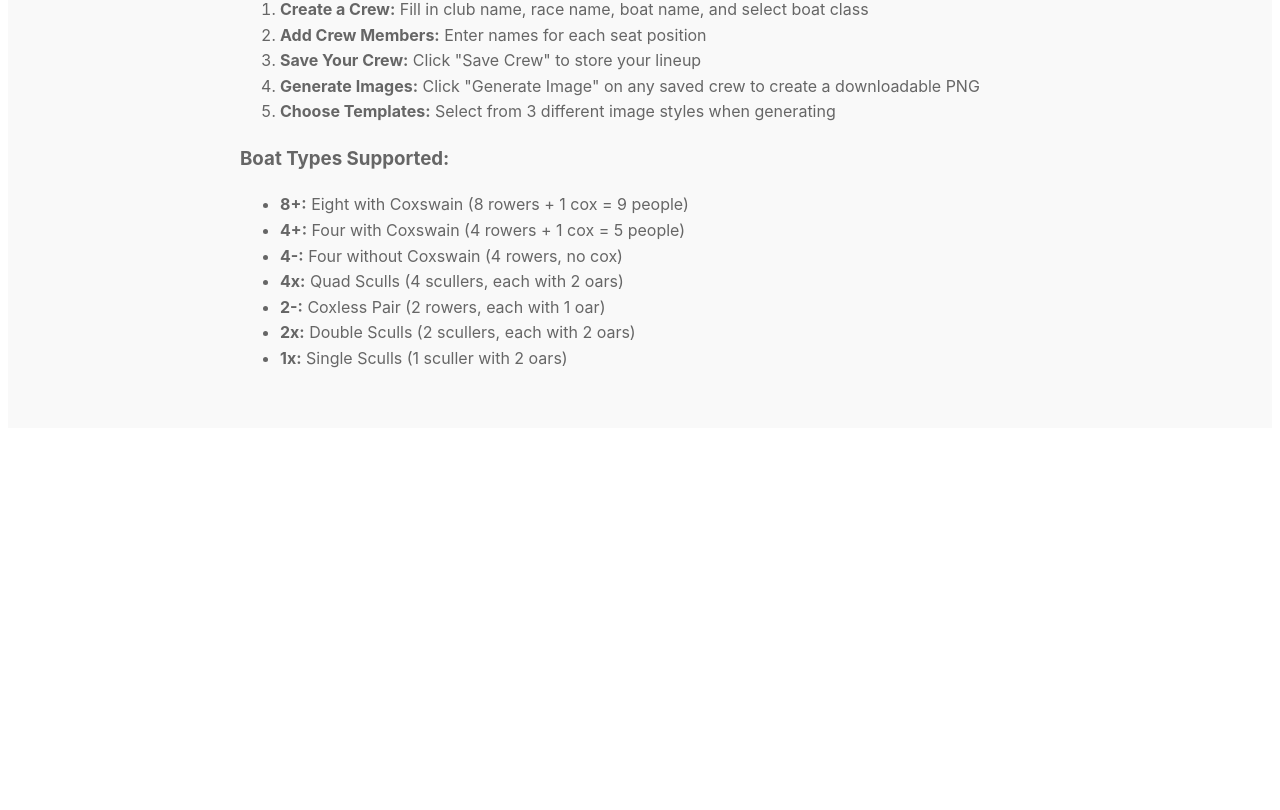
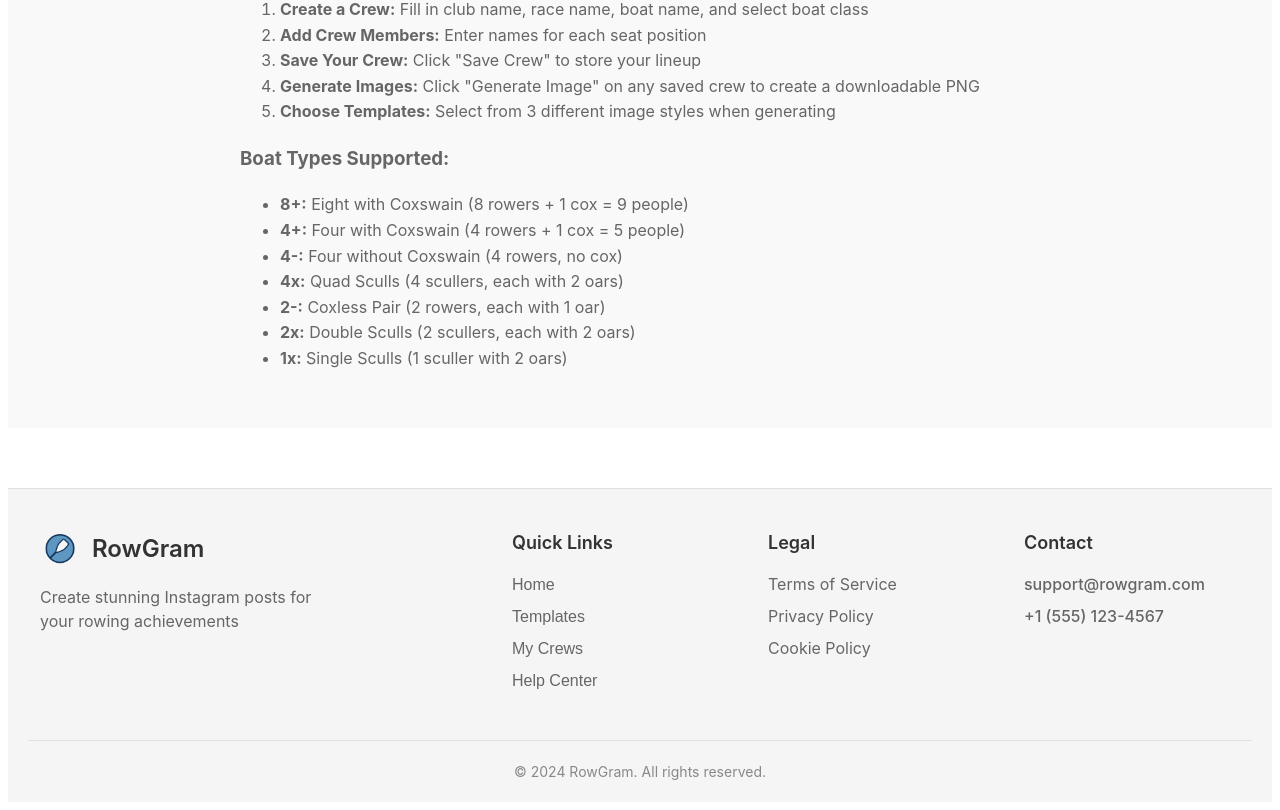
Before and after one commit to ToddMS/crew-image-generator, a React (Vite) app: page / in a window 1280 px wide. Shown: the part 846-1656 px from the top of the page. Before the commit the page ends 1282 px from the top, so only its background shows below. Built offline with nearby package versions, Linux system fonts and the light colour scheme; no server answers.

Commit message:
Added footer component

```diff
--- a/src/App.tsx
+++ b/src/App.tsx
@@ -5,6 +5,7 @@ import CrewInfoComponent from './components/CrewInfoComponent/CrewInfoComponent'
 import CrewNamesComponent from './components/CrewNamesComponent/CrewNamesComponent';
 import SavedCrewsComponent from './components/SavedCrewsComponent/SavedCrewComponent';
 import ImageGenerator from './components/ImageGenerator/ImageGenerator';
+import FooterComponent from './components/FooterComponent/FooterComponent';
 import { ApiService } from './services/api.service';
 
 const lightTheme = createTheme({
@@ -42,6 +43,13 @@ function App() {
   const crewNameRef = useRef<HTMLInputElement | null>(null);
   const savedCrewsRef = useRef<HTMLInputElement | null>(null);
   const imageGeneratorRef = useRef<HTMLInputElement | null>(null);
+
+  const scrollToSection = (sectionId: string) => {
+    const element = document.getElementById(sectionId);
+    if (element) {
+      element.scrollIntoView({ behavior: 'smooth' });
+    }
+  };
 
   const [boatClass, setBoatClass] = useState('');
   const [clubName, setClubName] = useState('');
@@ -350,6 +358,8 @@ function App() {
           </div>
         </div>
       </div>
+
+      <FooterComponent scrollToSection={scrollToSection} />
     </ThemeProvider>
   );
 }
--- /dev/null
+++ b/src/components/FooterComponent/FooterComponent.module.css
@@ -0,0 +1,112 @@
+.footer {
+  background-color: #f5f5f5;
+  border-top: 1px solid #e0e0e0;
+  margin-top: 60px;
+  padding: 40px 20px 20px;
+}
+
+.container {
+  max-width: 1200px;
+  margin: 0 auto;
+  display: grid;
+  grid-template-columns: 2fr 1fr 1fr 1fr;
+  gap: 40px;
+}
+
+.brand {
+  display: flex;
+  align-items: center;
+  margin-bottom: 16px;
+}
+
+.brandIcon {
+  width: 40px;
+  height: 40px;
+  margin-right: 12px;
+}
+
+.brandTitle {
+  margin: 0;
+  color: #333;
+  font-size: 24px;
+  font-weight: 600;
+}
+
+.brandDescription {
+  color: #666;
+  font-size: 16px;
+  line-height: 1.5;
+  margin: 0;
+  max-width: 280px;
+}
+
+.sectionTitle {
+  color: #333;
+  font-size: 18px;
+  font-weight: 600;
+  margin-bottom: 16px;
+  margin-top: 0;
+}
+
+.linkList {
+  list-style: none;
+  padding: 0;
+  margin: 0;
+}
+
+.linkItem {
+  margin-bottom: 8px;
+}
+
+.linkButton {
+  background: none;
+  border: none;
+  color: #666;
+  font-size: 16px;
+  cursor: pointer;
+  padding: 0;
+  text-align: left;
+  transition: color 0.2s ease;
+}
+
+.linkButton:hover {
+  color: #5E98C2;
+}
+
+.linkAnchor {
+  color: #666;
+  font-size: 16px;
+  text-decoration: none;
+  transition: color 0.2s ease;
+}
+
+.linkAnchor:hover {
+  color: #5E98C2;
+}
+
+.legalText {
+  color: #666;
+  font-size: 16px;
+  cursor: not-allowed;
+}
+
+.copyright {
+  border-top: 1px solid #e0e0e0;
+  margin-top: 40px;
+  padding-top: 20px;
+  text-align: center;
+}
+
+.copyrightText {
+  color: #888;
+  font-size: 14px;
+  margin: 0;
+}
+
+/* Responsive Design */
+@media (max-width: 768px) {
+  .container {
+    grid-template-columns: 1fr;
+    gap: 30px;
+  }
+}
--- /dev/null
+++ b/src/components/FooterComponent/FooterComponent.tsx
@@ -0,0 +1,107 @@
+import React from 'react';
+import styles from './FooterComponent.module.css';
+import RowGramIcon from '../../assets/RowGramIcon.png';
+
+interface FooterComponentProps {
+  scrollToSection: (sectionId: string) => void;
+}
+
+const FooterComponent: React.FC<FooterComponentProps> = ({ scrollToSection }) => {
+  return (
+    <footer className={styles.footer}>
+      <div className={styles.container}>
+        {/* RowGram Brand */}
+        <div>
+          <div className={styles.brand}>
+            <img src={RowGramIcon} alt="RowGram Logo" className={styles.brandIcon} />
+            <h3 className={styles.brandTitle}>RowGram</h3>
+          </div>
+          <p className={styles.brandDescription}>
+            Create stunning Instagram posts for your rowing achievements
+          </p>
+        </div>
+
+        {/* Quick Links */}
+        <div>
+          <h4 className={styles.sectionTitle}>Quick Links</h4>
+          <ul className={styles.linkList}>
+            <li className={styles.linkItem}>
+              <button
+                onClick={() => scrollToSection('home')}
+                className={styles.linkButton}
+              >
+                Home
+              </button>
+            </li>
+            <li className={styles.linkItem}>
+              <button
+                onClick={() => scrollToSection('crew-form')}
+                className={styles.linkButton}
+              >
+                Templates
+              </button>
+            </li>
+            <li className={styles.linkItem}>
+              <button
+                onClick={() => scrollToSection('saved-crews')}
+                className={styles.linkButton}
+              >
+                My Crews
+              </button>
+            </li>
+            <li className={styles.linkItem}>
+              <button
+                onClick={() => scrollToSection('help')}
+                className={styles.linkButton}
+              >
+                Help Center
+              </button>
+            </li>
+          </ul>
+        </div>
+
+        {/* Legal */}
+        <div>
+          <h4 className={styles.sectionTitle}>Legal</h4>
+          <ul className={styles.linkList}>
+            <li className={styles.linkItem}>
+              <span className={styles.legalText}>Terms of Service</span>
+            </li>
+            <li className={styles.linkItem}>
+              <span className={styles.legalText}>Privacy Policy</span>
+            </li>
+            <li className={styles.linkItem}>
+              <span className={styles.legalText}>Cookie Policy</span>
+            </li>
+          </ul>
+        </div>
+
+        {/* Contact */}
+        <div>
+          <h4 className={styles.sectionTitle}>Contact</h4>
+          <ul className={styles.linkList}>
+            <li className={styles.linkItem}>
+              <a href="mailto:support@rowgram.com" className={styles.linkAnchor}>
+                support@rowgram.com
+              </a>
+            </li>
+            <li className={styles.linkItem}>
+              <a href="tel:+15551234567" className={styles.linkAnchor}>
+                +1 (555) 123-4567
+              </a>
+            </li>
+          </ul>
+        </div>
+      </div>
+
+      {/* Copyright */}
+      <div className={styles.copyright}>
+        <p className={styles.copyrightText}>
+          © 2024 RowGram. All rights reserved.
+        </p>
+      </div>
+    </footer>
+  );
+};
+
+export default FooterComponent;
```
